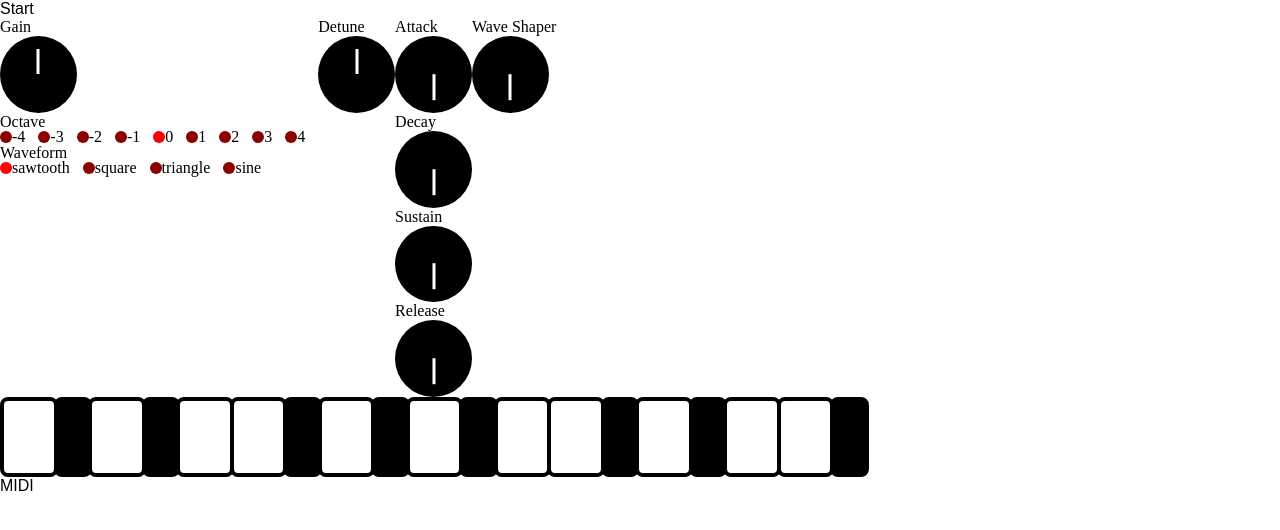
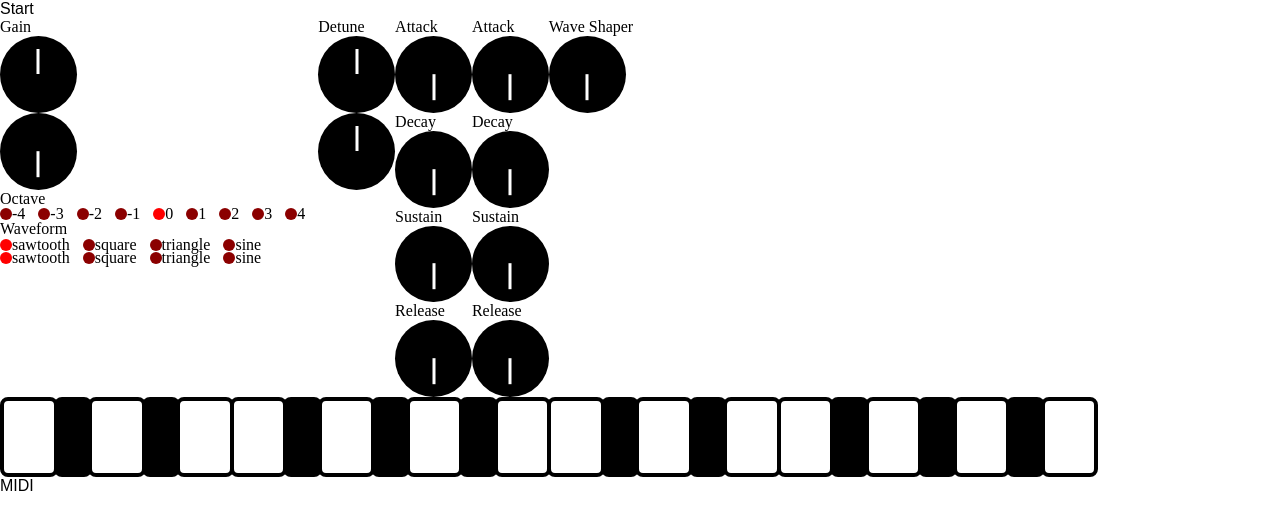
Before and after one commit to MaverickOleson/React-synthesizer-web-audio-api-project, a React (Create React App) app: page / in a window 1280 px wide. Shown: the top 530 px of the page. Built offline with nearby package versions, Linux system fonts and the light colour scheme.

Commit message:
Added second oscillator and its properties, setup working midi use

```diff
--- a/src/Components/note.js
+++ b/src/Components/note.js
@@ -1,6 +1,6 @@
 import React, { useEffect, useRef } from 'react'
 
-export default React.memo(function Note({ vco, letter, gain, freq, frequencies, octave, detune, wave, waveShaping, attack, decay, sustain, release }) {
+export default React.memo(function Note({ oscBank, letter, gain1, gain2, freq, frequencies, octave, detune1, detune2, wave1, wave2, waveShaping, attack1, decay1, sustain1, release1, attack2, decay2, sustain2, release2 }) {
 
     const keyDown = useRef(false);
 
@@ -16,21 +16,30 @@ export default React.memo(function Note({ vco, letter, gain, freq, frequencies,
     }, [])
 
     function playNote(e) {
-        var real = new Float32Array([0,1]);
-        var imag = new Float32Array([0,0]);
+        var real = new Float32Array([0, 1]);
+        var imag = new Float32Array([0, 0]);
 
-        var wave = vco.ctx.createPeriodicWave(real, imag, {disableNormalization: true});
+        var wave = oscBank.ctx.createPeriodicWave(real, imag, { disableNormalization: true });
 
-        vco.vco.setPeriodicWave(wave);
+        // oscBank.vco1.setPeriodicWave(wave);
+
+        console.log()
 
         var octaveFreq = frequencies[frequencies.indexOf(freq) + octave.current * 12];
-        vco.vco.frequency.setValueAtTime((octaveFreq) ? octaveFreq : (frequencies[frequencies.length - 1]), 0);
-        vco.vco.detune.setValueAtTime(detune.current, 0);
-        vco.vco.type = wave.current;
-        vco.waveShaping.curve = new Float32Array([waveShaping.current, -waveShaping.current]);
-        vco.vca.gain.cancelScheduledValues(0);
-        vco.vca.gain.linearRampToValueAtTime(gain.current, vco.ctx.currentTime + attack.current);
-        vco.vca.gain.linearRampToValueAtTime(sustain.current, vco.ctx.currentTime + attack.current + decay.current);
+        oscBank.vco1.frequency.setValueAtTime((octaveFreq) ? octaveFreq : (frequencies[frequencies.length - 1]), 0);
+        oscBank.vco1.detune.setValueAtTime(detune1.current, 0);
+        oscBank.vco1.type = wave1.current;
+        oscBank.vco2.frequency.setValueAtTime((octaveFreq) ? octaveFreq : (frequencies[frequencies.length - 1]), 0);
+        oscBank.vco2.detune.setValueAtTime(detune2.current, 0);
+        oscBank.vco2.type = wave2.current;
+        // oscBank.waveShaping.curve = new Float32Array([waveShaping.current, -waveShaping.current]);
+        oscBank.vca1.gain.cancelScheduledValues(0);
+        oscBank.vca2.gain.cancelScheduledValues(0);
+        oscBank.vca1.gain.linearRampToValueAtTime(gain1.current, oscBank.ctx.currentTime + attack1.current);
+        oscBank.vca2.gain.linearRampToValueAtTime(gain2.current, oscBank.ctx.currentTime + attack2.current);
+        oscBank.vca1.gain.linearRampToValueAtTime(sustain1.current * gain1.current, oscBank.ctx.currentTime + attack1.current + decay1.current);
+        oscBank.vca2.gain.linearRampToValueAtTime(sustain2.current * gain2.current, oscBank.ctx.currentTime + attack2.current + decay2.current);
+
         ref.current.addEventListener('mouseleave', pointerUp);
         function pointerUp() {
             ref.current.dispatchEvent(new PointerEvent('pointerup', { bubbles: true }));
@@ -39,7 +48,15 @@ export default React.memo(function Note({ vco, letter, gain, freq, frequencies,
         ref.current.className = 'note active';
     }
 
+    function releaseNote() {
+        oscBank.vca1.gain.cancelScheduledValues(0);
+        oscBank.vca2.gain.cancelScheduledValues(0);
+        oscBank.vca1.gain.linearRampToValueAtTime(0, oscBank.ctx.currentTime + release1.current);
+        oscBank.vca2.gain.linearRampToValueAtTime(0, oscBank.ctx.currentTime + release2.current);
+        ref.current.className = 'note'
+    }
+
     return (
-        <div className='note' ref={ref} onPointerDown={(e) => playNote(e)} onPointerUp={() => { vco.vca.gain.cancelScheduledValues(0); vco.vca.gain.linearRampToValueAtTime(0, vco.ctx.currentTime + release.current); ref.current.className = 'note' }} onMouseEnter={(e) => { if (e.buttons > 0) ref.current.dispatchEvent(new PointerEvent('pointerdown', { bubbles: true })); }} />
+        <div className='note' ref={ref} onPointerDown={(e) => playNote(e)} onPointerUp={() => releaseNote()} onMouseEnter={(e) => { if (e.buttons > 0) ref.current.dispatchEvent(new PointerEvent('pointerdown', { bubbles: true })); }} />
     )
 })
--- a/src/Pages/App.js
+++ b/src/Pages/App.js
@@ -9,11 +9,11 @@ function App() {
     const audioCtx = new (window.AudioContext || window.webkitAudioContext)();
 
     // VCO
-    const vco = audioCtx.createOscillator();
+    const vco1 = audioCtx.createOscillator();
 
     // VCA
-    const vca = audioCtx.createGain();
-    vca.gain.setValueAtTime(0, 0);
+    const vca1 = audioCtx.createGain();
+    vca1.gain.setValueAtTime(0, 0);
 
     const waveShaping = audioCtx.createWaveShaper();
 
@@ -30,15 +30,27 @@ function App() {
     //   }
     //   return curve;
     // };
+    const vco2 = audioCtx.createOscillator();
 
-    vco.connect(waveShaping);
-    waveShaping.connect(vca);//
-    vca.connect(audioCtx.destination);
+    const vca2 = audioCtx.createGain();
+    vca2.gain.setValueAtTime(0, 0)
 
-    return { ctx: audioCtx, vco: vco, vca: vca, waveShaping: waveShaping, lfo: '' };
+    vco1.connect(waveShaping);
+    waveShaping.connect(vca1);//
+    vca1.connect(audioCtx.destination);
+
+    vco2.connect(vca2);
+    vca2.connect(audioCtx.destination)
+
+    return { ctx: audioCtx, vco1: vco1, vca1: vca1, vco2: vco2, vca2: vca2, waveShaping: waveShaping };
   }
 
   const [vcos] = useState([
+    createVco(),
+    createVco(),
+    createVco(),
+    createVco(),
+    createVco(),
     createVco(),
     createVco(),
     createVco(),
@@ -77,23 +89,30 @@ function App() {
 
   const frequencies = [16.35, 17.32, 18.35, 19.45, 20.6, 21.83, 23.12, 24.5, 25.96, 27.5, 29.14, 30.87, 32.7, 34.65, 36.71, 38.89, 41.2, 43.65, 46.25, 49, 51.91, 55, 58.27, 61.74, 65.41, 69.3, 73.42, 77.78, 82.41, 87.31, 92.5, 98, 103.83, 110, 116.54, 123.47, 130.81, 138.59, 146.83, 155.56, 164.81, 174.61, 185, 196, 207.65, 220, 233.08, 246.94, 261.63, 277.18, 293.66, 311.13, 329.63, 349.23, 369.99, 392, 415.3, 440, 466.16, 493.88, 523.25, 554.37, 587.33, 622.25, 659.26, 698.46, 739.99, 783.99, 830.61, 880, 932.33, 987.77, 1046.5, 1108.73, 1174.66, 1244.51, 1318.51, 1396.91, 1479.98, 1567.98, 1661.22, 1760, 1864.66, 1975.53, 2093, 2217.46, 2349.32, 2489.02, 2637.02, 2793.83, 2959.96, 3135.96, 3322.44, 3520, 3729.31, 3951.07, 4186.01, 4434.92, 4698.64, 4978.03, 5274.04, 5587.65, 5919.91, 6271.93, 6644.88, 7040.00, 7458.62, 7902.13]
 
-  const gain = useRef(0.5);
+  const gain1 = useRef(0.5);
+  const gain2 = useRef(0);
 
   const octave = useRef(0);
 
-  const detune = useRef(0);
+  const detune1 = useRef(0);
+  const detune2 = useRef(0);
 
   const waveShaping = useRef(1);
 
-  const wave = useRef('sawtooth');
+  const wave1 = useRef('sawtooth');
+  const wave2 = useRef('sawtooth');
 
-  const attack = useRef(0);
+  const attack1 = useRef(0);
+  const attack2 = useRef(0);
 
-  const decay = useRef(0);
+  const decay1 = useRef(0);
+  const decay2 = useRef(0);
 
-  const sustain = useRef(gain.current);
+  const sustain1 = useRef(gain1.current);
+  const sustain2 = useRef(gain2.current);
 
-  const release = useRef(0);
+  const release1 = useRef(0);
+  const release2 = useRef(0);
 
 
   const [noteKeys, setNoteKeys] = useState([
@@ -109,46 +128,64 @@ function App() {
     'h',
     'u',
     'j',
-    'k',
-    'o',
-    'l',
-    'p',
-    ';',
-    "'",
-    ']'
+    '',
+    '',
+    '',
+    '',
+    '',
+    '',
+    '',
+    '',
+    '',
+    '',
+    '',
+    ''
   ]);
 
   return (
     <div className="synth">
-      <button onClick={() => vcos.map(vco => vco.vco.start())}>Start</button>
+      <button onClick={() => vcos.map(vco => { vco.vco1.start(); vco.vco2.start() })}>Start</button>
       <div className='modules'>
         <div className='module'>
           Gain
-          <Knob value={gain} increment={2} min={0} factor={1 / 360} />
+          <Knob value={gain1} increment={2} min={0} factor={1 / 360} />
+          <Knob value={gain2} init={-180} increment={2} min={0} factor={1 / 360} />
           Octave
           <SwitchButtons value={octave} outputs={[-4, -3, -2, -1, 0, 1, 2, 3, 4]} info={[-4, -3, -2, -1, 0, 1, 2, 3, 4]} startIndex={4} binds={['1', '2', '3', '4', '5', '6', '7', '8', '9']} />
           Waveform
-          <SwitchButtons value={wave} outputs={['sawtooth', 'square', 'triangle', 'sine']} info={['sawtooth', 'square', 'triangle', 'sine']} startIndex={0} binds={['z','x','c','v']} />
+          <SwitchButtons value={wave1} outputs={['sawtooth', 'square', 'triangle', 'sine']} info={['sawtooth', 'square', 'triangle', 'sine']} startIndex={0} binds={['z', 'x', 'c', 'v']} />
+          <SwitchButtons value={wave2} outputs={['sawtooth', 'square', 'triangle', 'sine']} info={['sawtooth', 'square', 'triangle', 'sine']} startIndex={0} binds={['b', 'n', 'm', ',']} />
         </div>
         <div className='module'>
           Detune
-          <Knob value={detune} increment={4} min={-180} factor={20} />
+          <Knob value={detune1} increment={4} min={-180} factor={20} />
+          <Knob value={detune2} increment={4} min={-180} factor={20} />
         </div>
         <div className='module'>
           Attack
-          <Knob value={attack} init={-180} increment={2} min={0} factor={1 / 180} />
+          <Knob value={attack1} init={-180} increment={2} min={0} factor={1 / 180} />
           Decay
-          <Knob value={decay} init={-180} increment={2} min={0} factor={1 / 180} />
+          <Knob value={decay1} init={-180} increment={2} min={0} factor={1 / 180} />
           Sustain
-          <Knob value={sustain} init={180} increment={2} min={0} factor={1 / 360} />
+          <Knob value={sustain1} init={180} increment={2} min={0} factor={1 / 360} />
           Release
-          < Knob value={release} init={-180} increment={2} min={0} factor={1 / 180} />
+          < Knob value={release1} init={-180} increment={2} min={0} factor={1 / 180} />
+        </div>
+        <div className='module'>
+          Attack
+          <Knob value={attack2} init={-180} increment={2} min={0} factor={1 / 180} />
+          Decay
+          <Knob value={decay2} init={-180} increment={2} min={0} factor={1 / 180} />
+          Sustain
+          <Knob value={sustain2} init={180} increment={2} min={0} factor={1 / 360} />
+          Release
+          < Knob value={release2} init={-180} increment={2} min={0} factor={1 / 180} />
         </div>
         <div className='module'>Wave Shaper<Knob value={waveShaping} init={-180} increment={3} min={1} factor={1} /></div>
       </div>
       <div className='keyboard'>
         {noteKeys.map((noteKey, index) => {
-          return <Note key={`note${index}`} vco={vcos[index]} letter={noteKey} gain={gain} freq={frequencies[48 + index]} frequencies={frequencies} octave={octave} detune={detune} wave={wave} waveShaping={waveShaping} attack={attack} decay={decay} sustain={sustain} release={release} />
+          return <Note key={`note${index}`} oscBank={vcos[index]} letter={noteKey} gain1={gain1} gain2={gain2} freq={frequencies[48 + index]} frequencies={frequencies} octave={octave} detune1={detune1} detune2={detune2} wave1={wave1} wave2={wave2} waveShaping={waveShaping} attack1={attack1} decay1={decay1} sustain1={sustain1} release1={release1} attack2={attack2} decay2={decay2} sustain2={sustain2} release2={release2} />
         })}
       </div>
       <button onClick={() => {
@@ -157,9 +194,16 @@ function App() {
             midiAccess.inputs.forEach(input => {
               input.onmidimessage = (msg) => {
                 if (msg.data[0] === 144) {
-                  document.getElementsByClassName('note')[msg.data[1] % 19].dispatchEvent(new PointerEvent('pointerdown', { bubbles: true }));
-                  console.log(Math.pow(2, ((msg.data[1] - 69) / 12)) * 440)
+                  gain1.current = msg.data[2] * 1 / 127;
+                  gain2.current = msg.data[2] * 1 / 127;
+                  document.getElementsByClassName('note')[(msg.data[1]) % noteKeys.length].dispatchEvent(new PointerEvent('pointerdown', { bubbles: true }));
                 }
+                if (msg.data[0] === 128) {
+                  document.getElementsByClassName('note')[(msg.data[1]) % noteKeys.length].dispatchEvent(new PointerEvent('pointerup', { bubbles: true }));
+                }
+                // else {
+                //   a.map((note) => { document.getElementsByClassName('note')[note].dispatchEvent(new PointerEvent('pointerup', { bubbles: true })); console.log(a); a.splice(a.indexOf(note), 1); })
+                // }
               };
             });
           })
```
